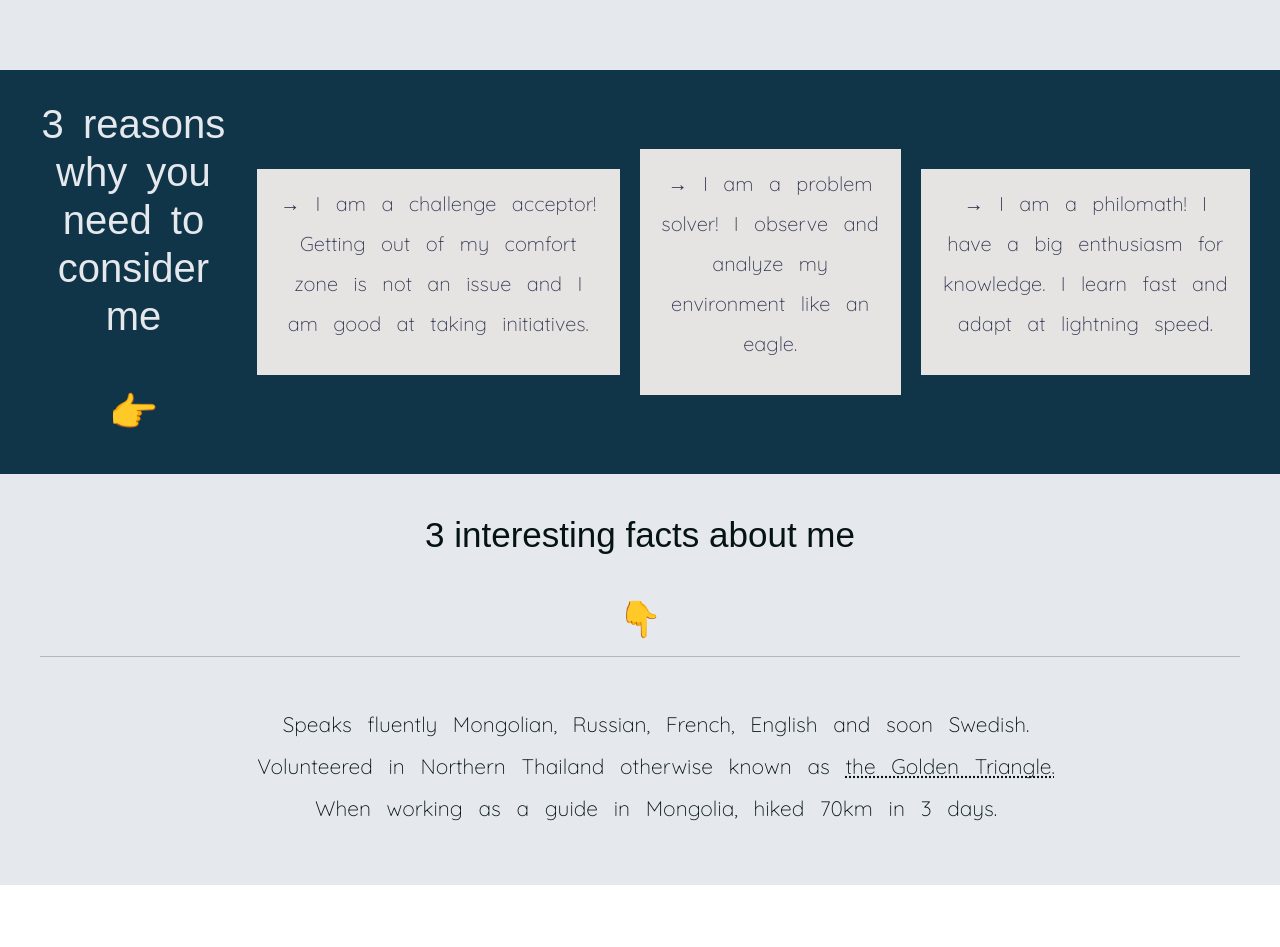
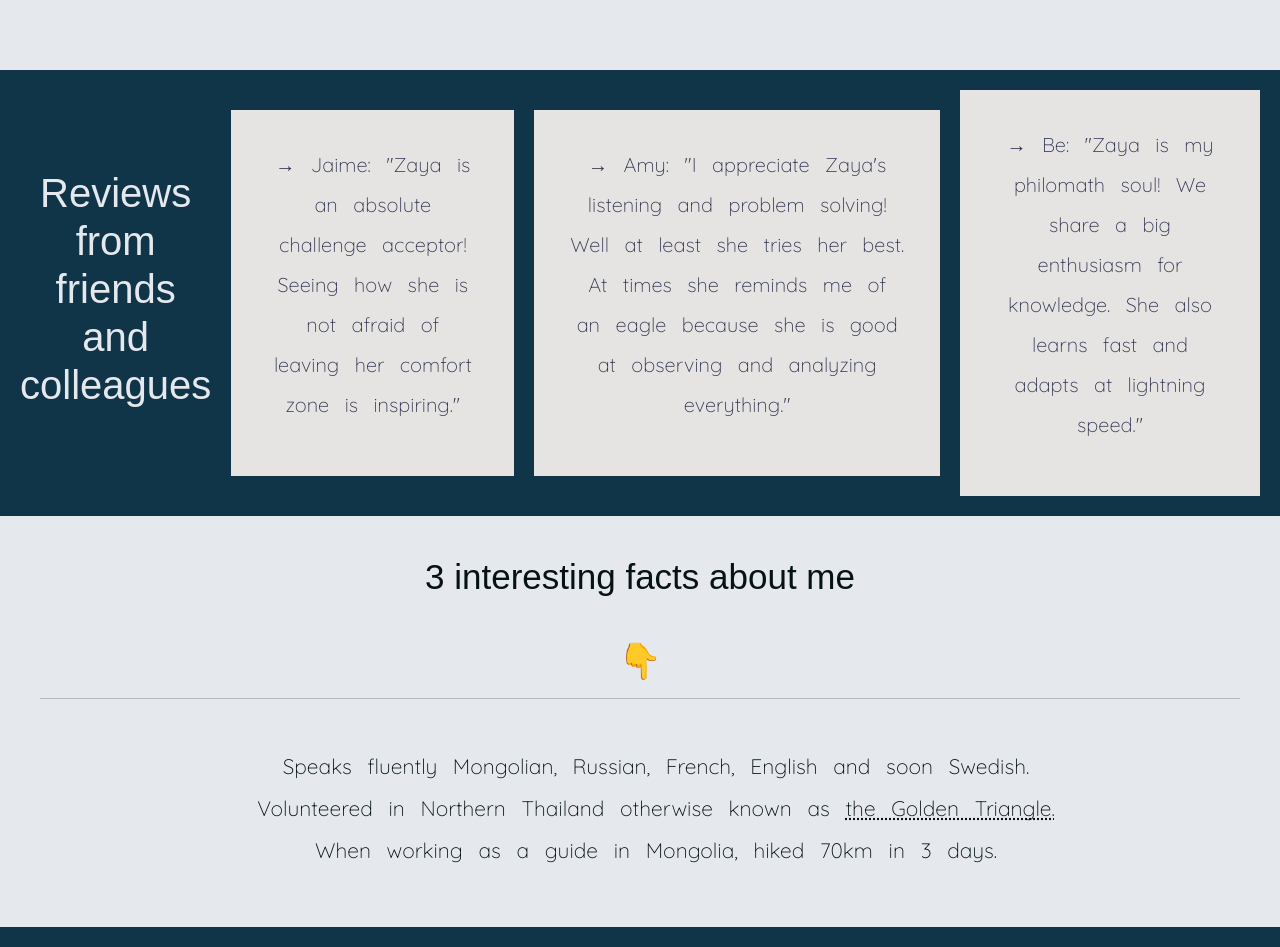
Before and after one commit to Exitzz/presentation, a plain HTML site: page index.html in a window 1280 px wide. Shown: the part 663-1610 px from the top of the page. Before the commit the page ends 1548 px from the top, so only its background shows below. Drawn offline with nearby package versions, Linux system fonts and the light colour scheme; a web font is replaced by a local one.

Commit message:
text changed

```diff
--- a/index.html
+++ b/index.html
@@ -27,16 +27,16 @@
       </div>
 
         <div class="item1">
-        <h1>3 reasons why you need to consider me<br><br>
-        👉 </h1><br>
+        <h1>Reviews from friends and colleagues<br>
+        </h1><br>
         <div class="smallItem">
-        <p> → I am a challenge acceptor! Getting out of my comfort zone is not an issue and I am good at taking initiatives. </p>
+        <p> → Jaime: "Zaya is an absolute challenge acceptor! Seeing how she is not afraid of leaving her comfort zone is inspiring." </p>
           </div>
         <div class="smallItem1">
-        <p> →  I am a problem solver! I observe and analyze my environment like an eagle. </p>
+        <p> → Amy: "I appreciate Zaya's listening and problem solving! Well at least she tries her best. At times she reminds me of an eagle because she is good at observing and analyzing everything." </p>
         </div>
         <div class="smallItem2">
-        <p>→ I am a philomath! I have a big enthusiasm for knowledge. I learn fast and adapt at lightning speed.</p>
+        <p>→ Be: "Zaya is my philomath soul! We share a big enthusiasm for knowledge. She also learns fast and adapts at lightning speed."</p>
         </div>
 
 
@@ -57,6 +57,13 @@
 
       </div>
 
+      <div class="item1">
+
+
+
+
+    </div>
+
 
     </div>
   </body>
--- a/styles.css
+++ b/styles.css
@@ -4,9 +4,10 @@
   width:100%;
   height: 100vw;
   flex-flow: column;
+
   /*justify-content:space-evenly;*/
-  /*align-items: flex-start; */
-  /*align-content:space-around;*/
+/* align-items: flex-start; */
+  align-content:space-around;
 }
 
 .item{
@@ -21,7 +22,7 @@
 
 .item1{
   background-color:#103548;
-  padding:20px;
+  padding:10px;
   /*margin:10px;*/
   text-align:center;
   /*flex-basis: 160px;*/
@@ -29,17 +30,17 @@
   color: #B925B9;
   display: flex;
   flex-flow: row;
-  justify-content:space-evenly;
-
 
   align-items: center;
+
 
 }
 .smallItem, .smallItem1, .smallItem2 {
   background-color:#e5e4e2;
   flex: 1 1 auto;
   margin:10px;
-  padding: 15px 15px;
+  padding: 35px 35px;
+  position: inherit;
 
 }
 .smallItem, .smallItem1, .smallItem2 {
@@ -60,6 +61,7 @@
   word-spacing: 8px;
   color: #E5E8ED;
   padding: 10px;
+
 
 }
 .item h1{
```
